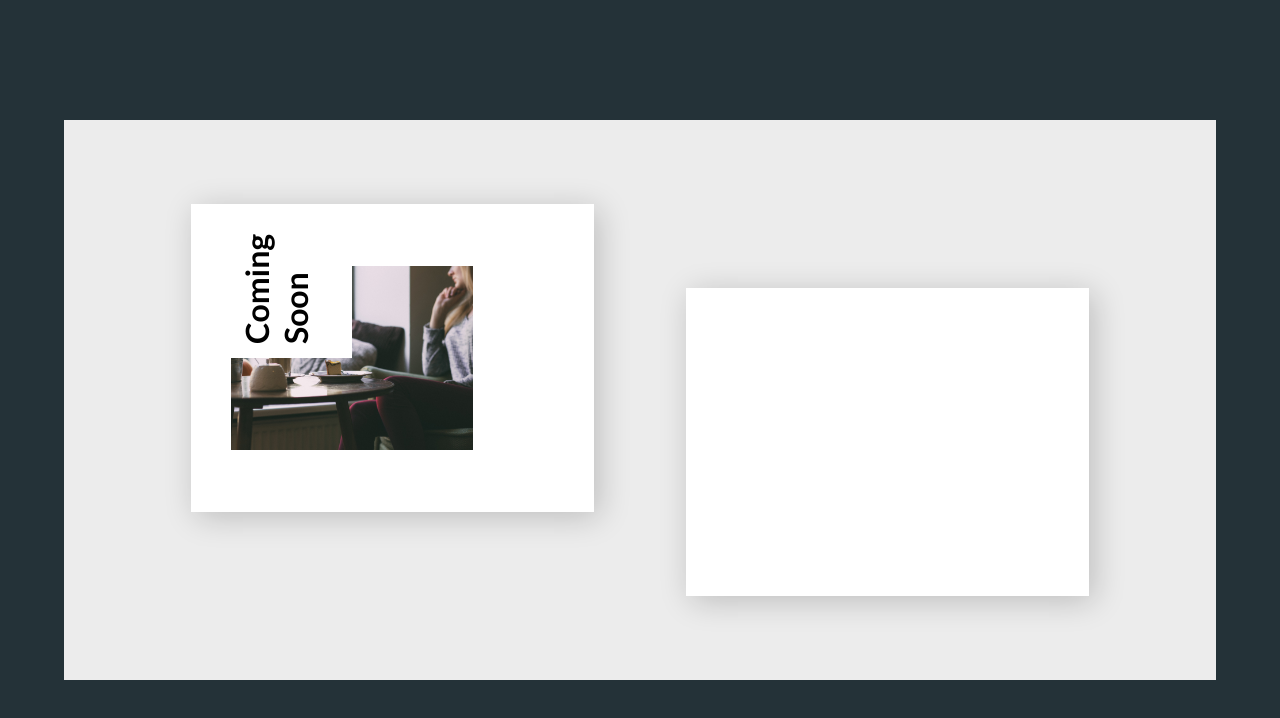
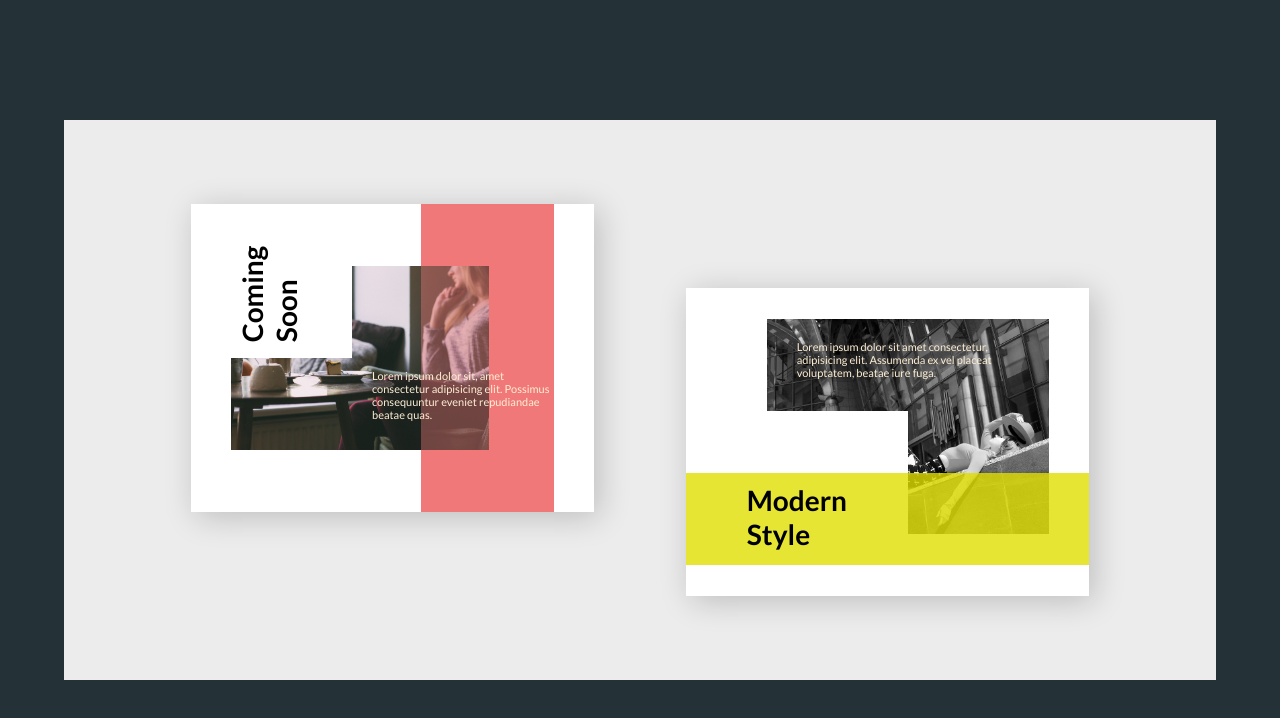
Before and after one commit to PlatziMaster/challenge-html-08, a plain HTML site: page index.html in a window 1280 px wide. Drawn offline with Linux system fonts and the light colour scheme.

Commit message:
Desafio completo

```diff
--- a/index.html
+++ b/index.html
@@ -15,9 +15,31 @@
             Soon
           </h1>
         </div>
-        <div class="img-container"></div>
+        <div class="left-img-container"></div>
+        <div class="barcolor-container"></div>
+        <div class="overlap-color"></div>
+        <div class="text-container">
+          <p>
+            Lorem ipsum dolor sit,
+            amet consectetur
+            adipisicing elit. Possimus
+            consequuntur eveniet repudiandae
+            beatae quas.
+          </p>
+        </div>
       </section>
-      <section class="card right-section"></section>
+      <section class="card right-section">
+        <div class="right-img-container"></div>
+        <div class="right-text-container">
+          <p>Lorem ipsum dolor sit amet consectetur, adipisicing elit. Assumenda ex vel placeat voluptatem, beatae iure fuga.
+          </p>
+        </div>
+        <div class="white-container"></div>
+        <h1 class="right-title">Modern <br> Style</h1>
+        <div class="right-barcolor-container">
+        </div>
+        <div class="right-overlap-color"></div>
+      </section>
     </main>
   </body>
 </html>
--- a/style.css
+++ b/style.css
@@ -17,6 +17,15 @@ main {
   display: grid;
   grid-template: 15% 15% 40% 15% 15% / 11% 35% 8% 35% 11%;
 }
+p {
+  font-size: 11px;
+  color: papayawhip;
+}
+h1 {
+  font-weight: bold;
+  font-size: 1.75em;
+  margin: 0;
+}
 .card {
   background-color: white;
   box-shadow: 5px 5px 30px 0px rgba(0, 0, 0, 0.2);
@@ -25,16 +34,17 @@ main {
   grid-row: 2 / 4;
   grid-column: 2 / 3;
   display: grid;
-  grid-template-columns: 10% 30% 15% 15% 20% 10%;
+  grid-template-columns: 10% 30% 17% 17% 16% 10%;
   grid-template-rows: 10% 10% 30% 7.5% 15% 7.5% 20%;
 }
 
-.img-container {
+.left-img-container {
   grid-row: 3 / 7;
   grid-column: 2 / 5;
   background-color: yellow;
   background-image: url("img/cake.jpg");
   background-size: cover;
+  z-index: 1;
 }
 .title-container {
   grid-column: 2 / 3;
@@ -47,15 +57,70 @@ main {
   align-items: flex-end;
 }
 .title-container h1 {
-  font-weight: bold;
-  font-size: 2em;
   transform: rotate(270deg) translate(10px, -10px);
-  margin: 0;
+
+}
+.barcolor-container{
+  grid-column: 4 / 6;
+  grid-row: 1 / 9;
+  background-color: #f07878;
+  z-index: 0;
+}
+.overlap-color{
+  grid-row: 3 / 7;
+  grid-column: 4 / 5;
+  background-color: #f07878;
+  z-index: 2;
+  opacity: .4;
+}
+.text-container{
+  grid-column: 3 / 6;
+  grid-row: 4 / 7;
+  z-index: 2;
+  padding-left: 20px;
+  color: white;
 }
 .right-section {
   grid-row: 3 / 5;
   grid-column: 4 / 5;
   display: grid;
-  grid-template-columns: 30% 30% 30% 10%;
-  grid-template-rows: 10% 30% 15% 15% 20% 10%;
+  grid-template-columns: 20% 35% 35% 10%;
+  grid-template-rows: 10% 30% 20% 20% 10% 10%;
 }
+.right-img-container {
+   grid-column: 2 / 4;
+   grid-row: 2 / 5;
+   background-image: url("img/surface.jpg");
+   background-size: cover;
+   z-index: 1;
+
+}
+.right-text-container {
+  grid-column: 2 / 4;
+  grid-row: 2 / 3;
+  padding: 10px 30px 0;
+  z-index: 2;
+}
+.white-container {
+  grid-column: 2 / 3;
+  grid-row: 3 / 5;
+  background-color: white;
+  z-index: 2;
+}
+.right-barcolor-container{
+  grid-row: 4 / span 2;
+  grid-column: 1 / end;
+  background-color: #e2df01;
+  z-index: 2;
+  opacity: .8;
+}
+.right-title {
+  grid-row: 4 / span 2;
+  grid-column: 1 / 3;
+  z-index: 3;
+  justify-self: center;
+  align-self: self-start;
+  margin: 0;
+  margin-top: 10px;
+
+}
```
Also changed, not shown: img/surface.jpg (added).
